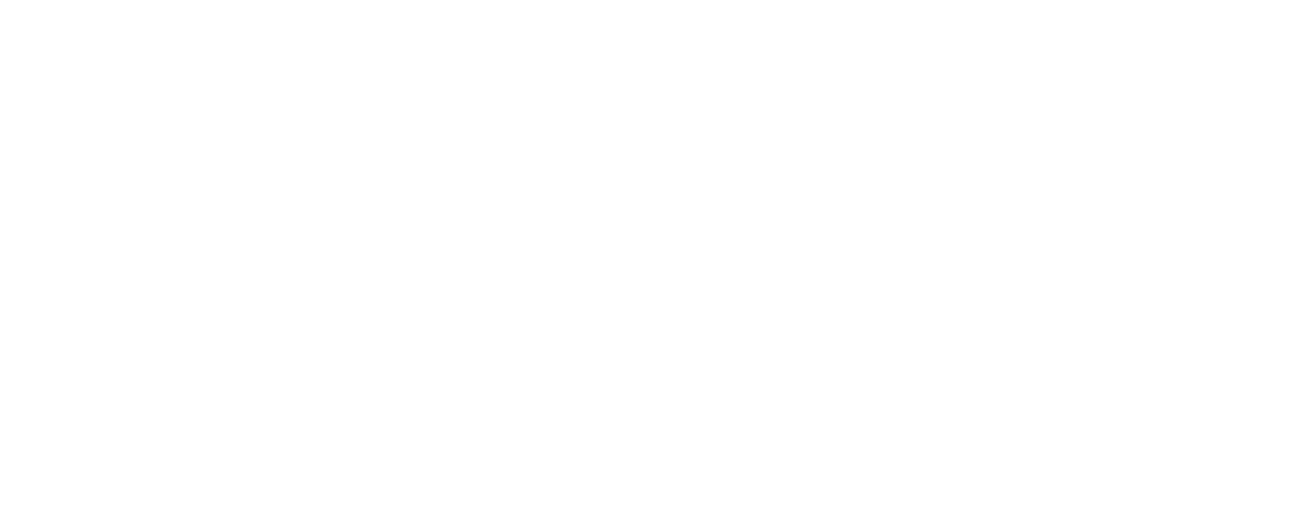
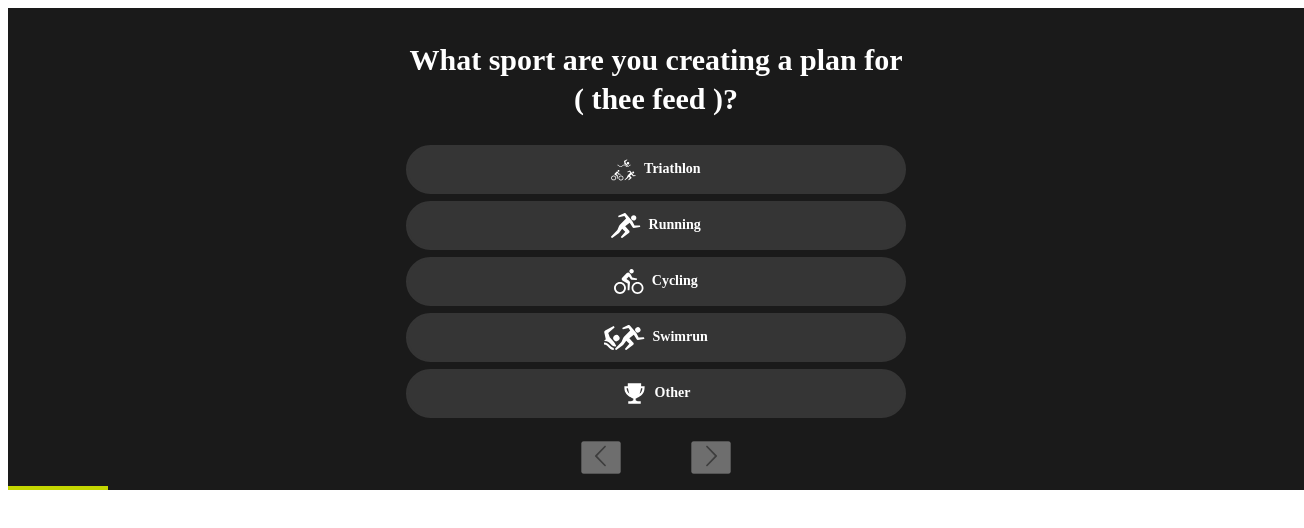
Before and after one commit to zgrybus/ph-demo, a React app: page / in a window 1280 px wide. Before the commit this address had no page. Shown: the top 528 px of the page, 1304 px wide, since content can reach past the window. Built offline with nearby package versions, Linux system fonts and the light colour scheme.

Commit message:
Added homepage

```diff
--- a/package.json
+++ b/package.json
@@ -4,6 +4,7 @@
     "start": "webpack serve --mode=development",
     "build": "yarn clean && webpack --mode production"
   },
+  "homepage": "https://github.com/zgrybus/ph-demo",
   "dependencies": {
     "react": "^18.2.0",
     "react-dom": "^18.2.0",
--- a/src/App.jsx
+++ b/src/App.jsx
@@ -1,17 +1,14 @@
 import React from 'react';
 import PlannerFormTheFeed from './PlannerFormTheFeed/main.js';
-import { Routes, Route, Outlet, Link } from "react-router-dom";
-import { Layout } from './Layout.jsx'
+import { Routes, Route } from "react-router-dom";
 import { ResultsPage } from './ResultsPage.jsx'
 
 export const App = () => {
   return (
     <div>
       <Routes>
-        <Route path="/ph-demo" element={<Layout />}>
-          <Route index element={<PlannerFormTheFeed />} />
-          <Route path="results" element={<ResultsPage />} />
-        </Route>
+        <Route path="/"  element={<PlannerFormTheFeed />} />
+        <Route path="/results" element={<ResultsPage />} />
       </Routes>
     </div>
   )
--- a/src/Layout.jsx
+++ /dev/null
@@ -1,9 +0,0 @@
-import React from 'react';
-import { Outlet } from "react-router-dom";
-
-export const Layout = () => (
-	<div>
-		Our layout
-		<Outlet />
-	</div>
-)
```
Also changed, not shown: 1 other file (tests, documents, lock files or other folders).
